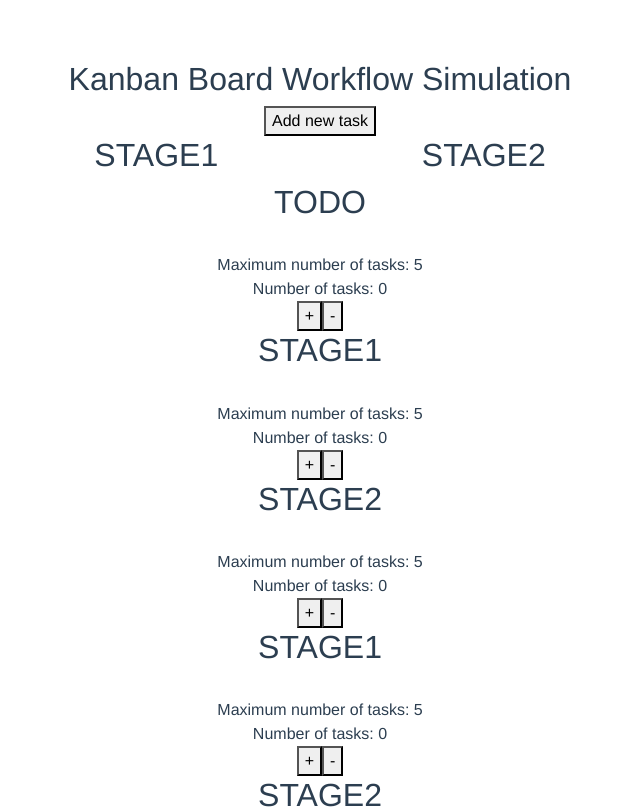
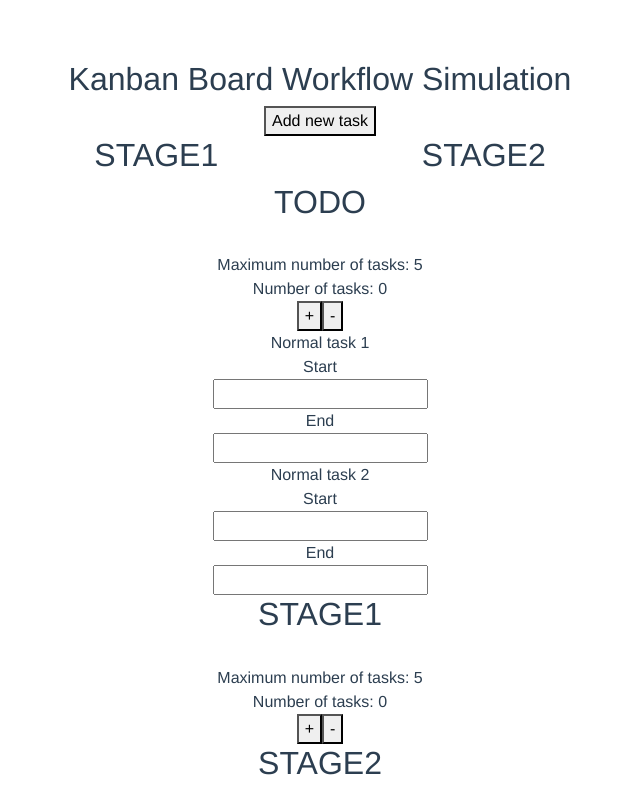
Before and after one commit to zakrzewskib/KanbanWorkflowSimulation, a Vue app: page / in a window 1280 px wide. Shown: the top 809 px of the page, without its empty margins (320-960 px from the left). Built offline with nearby package versions, Linux system fonts and the light colour scheme.

Commit message:
Add Start and End Date

```diff
--- a/src/App.vue
+++ b/src/App.vue
@@ -39,8 +39,8 @@ export default {
     return {
       title: "Kanban Board Workflow Simulation",
       tasks: [
-        // { id: Math.random(), name: "Normal task 1" },
-        // { id: Math.random(), name: "Normal task 2" },
+        { id: Math.random(), name: "Normal task 1" },
+        { id: Math.random(), name: "Normal task 2" },
       ],
       numberOfTasks: 0,
     };
--- a/src/components/Task.vue
+++ b/src/components/Task.vue
@@ -8,12 +8,32 @@
     @dragover.stop
   >
     {{ name }}
+    <div class = "startDate">
+    Start
+    <br>
+    <input class="date" v-model="start">
+    </div>
+
+    <div class = "endDate">
+    End
+    <br>
+    <input class="date" v-model="end">
+    {{end}}
+    </div>
+
     <slot />
   </div>
 </template>
 
 <script>
 export default {
+  data() {
+    return {
+      start: '',
+      end: '',
+    }
+
+  },
   props: ["id", "name", "draggable"],
   methods: {
     dragStart: (e) => {
--- a/src/styles/taskstyles.css
+++ b/src/styles/taskstyles.css
@@ -4,5 +4,19 @@
     margin-bottom: 15px;
     border: 2px solid black;
     /* border-radius: 10px; */
-    /* background-color: red; */
-  }
+    background-color: rgb(241, 241, 241);
+}
+
+.startDate,
+.endDate {
+    font-size: 11px;
+    color: black;
+    width: 50%;
+    margin-right: 20px;
+    border: 2px solid black;
+}
+
+.date {
+    margin-right: 0px;
+    width: 50%;
+}
```
